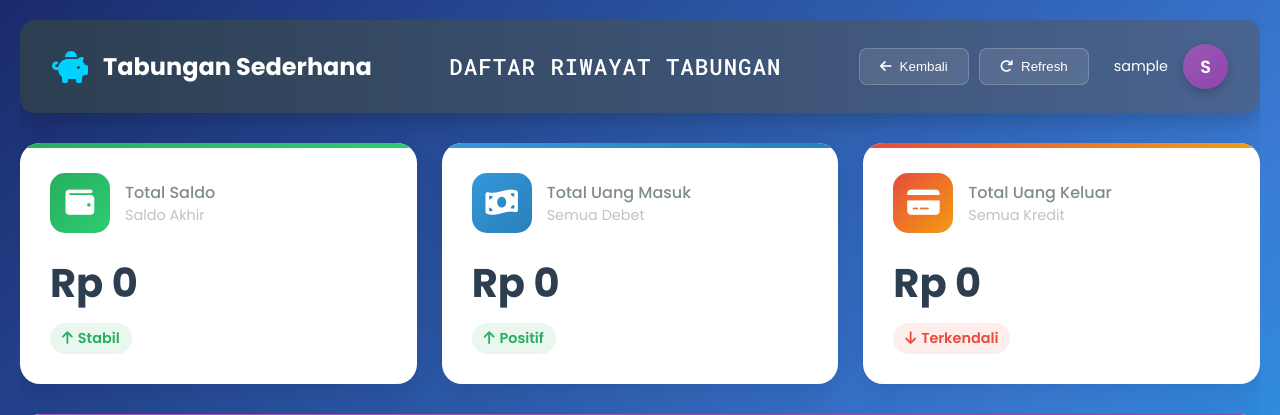
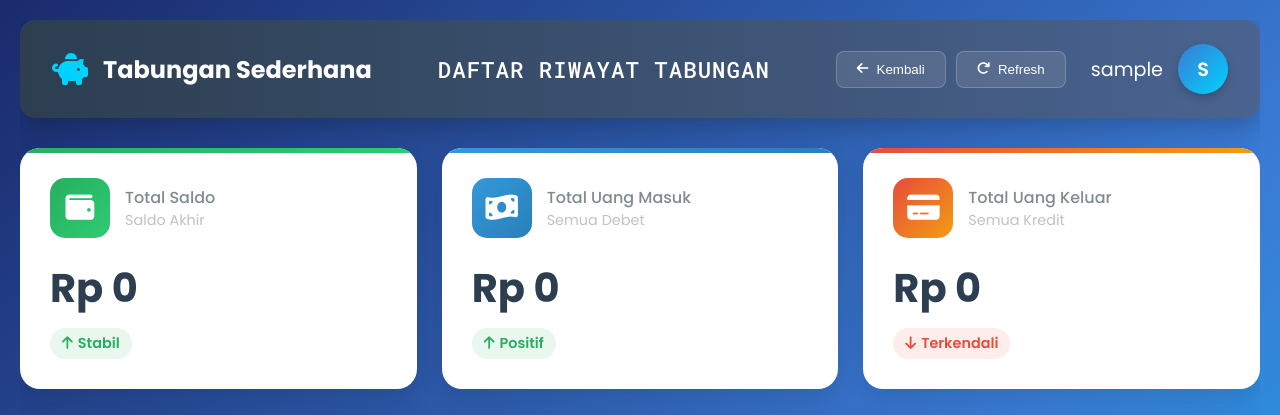
Before and after one commit to kazuhaaa7/tabtech, a Flask app: page /daftar_riwayat/ in a window 1280 px wide. Shown: the top 415 px of the page. Run offline with Flask 3, Linux system fonts and the light colour scheme; the visitor is signed in with stand-in values (Sample User, id 1); data that the repository does not hold is empty; some libraries are stand-ins or nearby versions.

Commit message:
design navbar

```diff
--- a/templates/daftar_riwayat.html
+++ b/templates/daftar_riwayat.html
@@ -72,15 +72,15 @@
         }
 
         .user-avatar {
-            width: 45px;
-            height: 45px;
-            background: linear-gradient(135deg, #9b59b6, #8e44ad);
+            width: 50px;
+            height: 50px;
+            background: linear-gradient(135deg, #3a7bd5, #00d2ff);
             border-radius: 50%;
             display: flex;
             align-items: center;
             justify-content: center;
             font-weight: 600;
-            font-size: 1.1rem;
+            font-size: 1.2rem;
             box-shadow: 0 4px 10px rgba(0, 0, 0, 0.2);
         }
 
@@ -748,7 +748,7 @@
                         <i class="fas fa-redo"></i> Refresh
                     </button>
                 </div>
-                <div id="userName" style="color: white; font-size: 0.9rem; margin-left: 10px;">User</div>
+                <div id="userName" style="color: white; font-size: 1.2rem; margin-left: 10px;">User</div>
                 <div class="user-avatar" id="userAvatar">U</div>
             </div>
         </nav>
--- a/templates/menu_user.html
+++ b/templates/menu_user.html
@@ -69,10 +69,10 @@
             color: white;
         }
 
-        .user-role {
+        /* .user-role {
             font-size: 0.9rem;
             color: rgba(255, 255, 255, 0.8);
-        }
+        } */
 
         .user-avatar {
             width: 50px;
@@ -655,7 +655,7 @@
             <div class="user-info">
                 <div class="user-greeting">
                     <div class="user-name" id="userName">Loading...</div>
-                    <div class="user-role">User Tabungan</div>
+                    <!-- <div class="user-role">User Tabungan</div> -->
                 </div>
                 <div class="user-avatar" id="userAvatar">U</div>
                 <button class="logout-btn" onclick="logout()">
```
